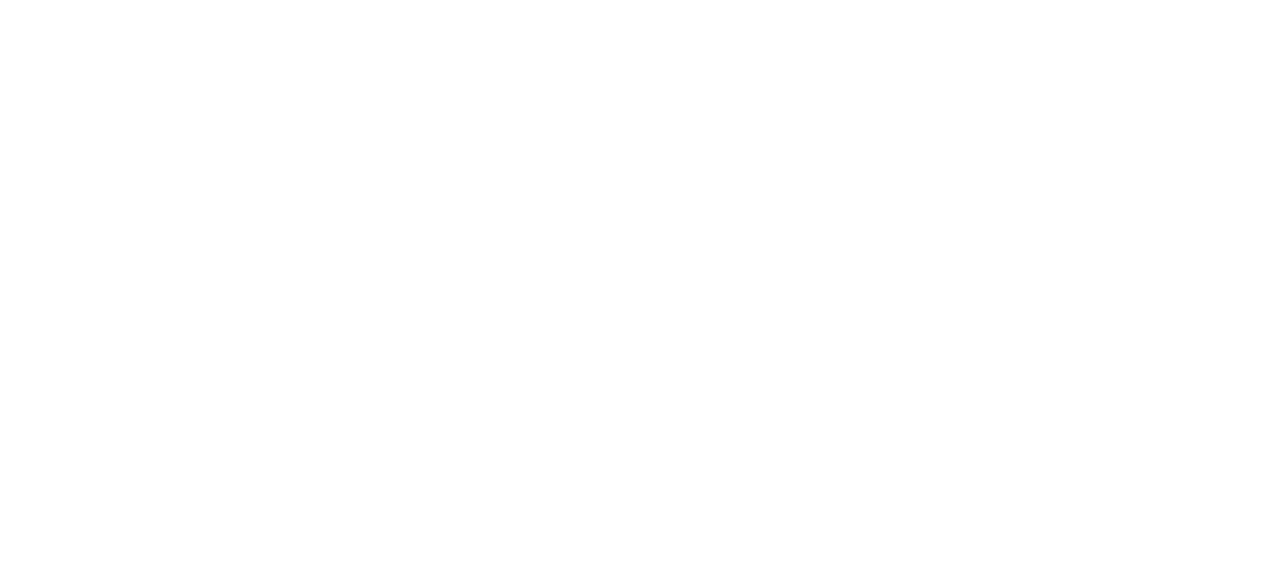
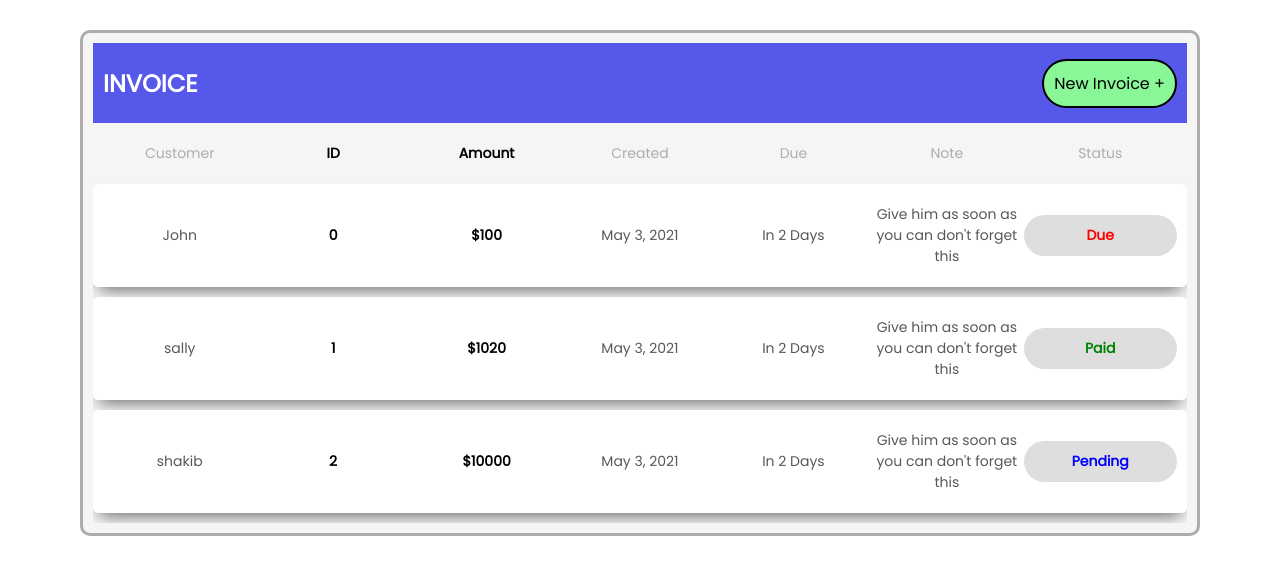
Before and after one commit to Suhrid-Talukder333/invoice, a React (Create React App) app: page /invoice in a window 1280 px wide. Shown: the top 574 px of the page. Built offline with nearby package versions, Linux system fonts and the light colour scheme.

Commit message:
invoice page and layout

```diff
--- a/src/App.jsx
+++ b/src/App.jsx
@@ -1,6 +1,7 @@
 import React from "react";
 import { Switch, Route } from "react-router-dom";
 import Home from "./pages/Home/Home";
+import InvoicePage from "./pages/Invoice/InvoicePage";
 
 const App = () => {
   return (
@@ -8,6 +9,9 @@
       <Route exact path="/">
         <Home />
       </Route>
+      <Route path="/invoice">
+        <InvoicePage />
+      </Route>
     </Switch>
   );
 };
--- /dev/null
+++ b/src/components/Invoice/Invoice.jsx
@@ -0,0 +1,38 @@
+import React from "react";
+import "./Invoice_styles.css";
+
+const Invoice = ({ invoiceListInfo }) => {
+  console.log(invoiceListInfo);
+  return (
+    <>
+      {invoiceListInfo.map((item) => {
+        return (
+          <li className="invoice-item-container" key={item.id}>
+            <span className="invoice-customer invoice-item">
+              {item.customer}
+            </span>
+            <span className="invoice-id invoice-item">{item.id}</span>
+            <span className="invoice-amount invoice-item">{item.amount}</span>
+            <span className="invoice-created invoice-item">{item.created}</span>
+            <span className="invoice-due invoice-item">{item.due}</span>
+            <span className="invoice-note invoice-item">{item.note}</span>
+            <span
+              className={
+                `invoice-status invoice-item ` +
+                (item.status === "Due"
+                  ? "due"
+                  : item.status === "Paid"
+                  ? "paid"
+                  : "pending")
+              }
+            >
+              {item.status}
+            </span>
+          </li>
+        );
+      })}
+    </>
+  );
+};
+
+export default Invoice;
--- /dev/null
+++ b/src/components/Invoice/Invoice_styles.css
@@ -0,0 +1,55 @@
+.invoice-item-container {
+    width: 100%;
+    display: flex;
+    align-items: center;
+    justify-content: space-evenly;
+    padding: 10px;
+    list-style: none;
+    cursor: pointer;
+    transition: all .5s;
+    background-color: white;
+    box-shadow: 0 9px 15px -6px rgb(109, 108, 108);
+    /* border-bottom: 1px solid grey; */
+    border-radius: 5px;
+    margin-bottom: 10px;
+    transition: all .9s;
+    text-align: center;
+    font-size: 14px;
+    color: rgb(88, 88, 88);
+}
+
+
+.invoice-item-container:hover {
+    transform: scale(1.05);
+}
+
+.due {
+    font-weight: bolder;
+    color: red;
+    border-radius: 25px;
+    background-color: rgb(222, 222, 222);
+}
+
+.paid {
+    font-weight: bolder;
+    color: green;
+    border-radius: 25px;
+    background-color: rgb(222, 222, 222);
+}
+
+.pending {
+    font-weight: bolder;
+    color: blue;
+    border-radius: 25px;
+    background-color: rgb(222, 222, 222);
+}
+
+.invoice-id {
+    color: black;
+    font-weight: bolder;
+}
+
+.invoice-amount {
+    color: black;
+    font-weight: bolder;
+}
--- /dev/null
+++ b/src/components/InvoiceList/InvoiceList.jsx
@@ -0,0 +1,53 @@
+import React, { useState } from "react";
+import Invoice from "../Invoice/Invoice";
+import "./InvoiceList_styles.css";
+
+const InvoiceList = () => {
+  const [invoiceListInfo, setInvoiceListInfo] = useState([
+    {
+      customer: "John",
+      id: 0,
+      amount: "$100",
+      created: "May 3, 2021",
+      due: "In 2 Days",
+      note: "Give him as soon as you can don't forget this",
+      status: "Due",
+    },
+    {
+      customer: "sally",
+      id: 1,
+      amount: "$1020",
+      created: "May 3, 2021",
+      due: "In 2 Days",
+      note: "Give him as soon as you can don't forget this",
+      status: "Paid",
+    },
+    {
+      customer: "shakib",
+      id: 2,
+      amount: "$10000",
+      created: "May 3, 2021",
+      due: "In 2 Days",
+      note: "Give him as soon as you can don't forget this",
+      status: "Pending",
+    },
+  ]);
+  return (
+    <>
+      <ul className="invoice-list">
+        <li className="invoice-header">
+          <span className="invoice-customer invoice-item">Customer</span>
+          <span className="invoice-id invoice-item">ID</span>
+          <span className="invoice-amount invoice-item">Amount</span>
+          <span className="invoice-created invoice-item">Created</span>
+          <span className="invoice-due invoice-item">Due</span>
+          <span className="invoice-note invoice-item">Note</span>
+          <span className="invoice-status invoice-item">Status</span>
+        </li>
+        <Invoice invoiceListInfo={invoiceListInfo} />
+      </ul>
+    </>
+  );
+};
+
+export default InvoiceList;
--- /dev/null
+++ b/src/components/InvoiceList/InvoiceList_styles.css
@@ -0,0 +1,24 @@
+.invoice-list {
+    width: 100%;
+    display: flex;
+    flex-direction: column;
+    align-items: center;
+}
+
+.invoice-header {
+    font-size: 14px;
+    width: 100%;
+    display: flex;
+    align-items: center;
+    justify-content: space-evenly;
+    padding: 10px;
+    list-style: none;
+    text-align: center;
+    color: rgb(173, 173, 173);
+}
+
+
+.invoice-item {
+    width: 200px;
+    padding: 10px 5px;
+}
--- /dev/null
+++ b/src/pages/Invoice/InvoicePage.jsx
@@ -0,0 +1,21 @@
+import React from "react";
+import InvoiceList from "../../components/InvoiceList/InvoiceList";
+import "./InvoicePage_styles.css";
+
+const InvoicePage = () => {
+  return (
+    <>
+      <section className="invoice-container">
+        <div className="invoice-container-header">
+          <h1>INVOICE</h1>
+          <span className="add-invoice-btn">New Invoice +</span>
+        </div>
+        <div className="invoice-list-container">
+          <InvoiceList />
+        </div>
+      </section>
+    </>
+  );
+};
+
+export default InvoicePage;
--- /dev/null
+++ b/src/pages/Invoice/InvoicePage_styles.css
@@ -0,0 +1,42 @@
+.invoice-container {
+    display: flex;
+    flex-direction: column;
+    justify-content: center;
+    background-color: whitesmoke;
+    align-items: center;
+    margin: 30px 80px;
+    border: 3px solid rgb(175, 172, 172);
+    border-radius: 10px;
+    padding: 10px;
+}
+
+.invoice-container-header {
+    height: 10vh;
+    color: white;
+    width: 100%;
+    display: flex;
+    padding: 10px;
+    justify-content: space-between;
+    align-items: center;
+    background-color: rgb(86, 88, 233);
+}
+
+.add-invoice-btn {
+    font-size: bold;
+    color: black;
+    border: 2px solid black;
+    border-radius: 25px;
+    padding: 10px;
+    background-color: rgb(137, 247, 151);
+    cursor: pointer;
+}
+
+.add-invoice-btn:hover {
+    background-color: rgb(245, 245, 245);
+    cursor: pointer;
+}
+
+.invoice-list-container {
+    width: 100%;
+    overflow: hidden;
+}
```
